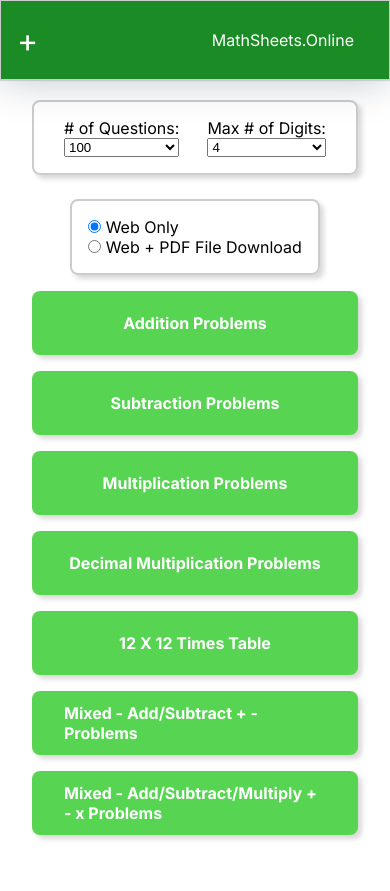
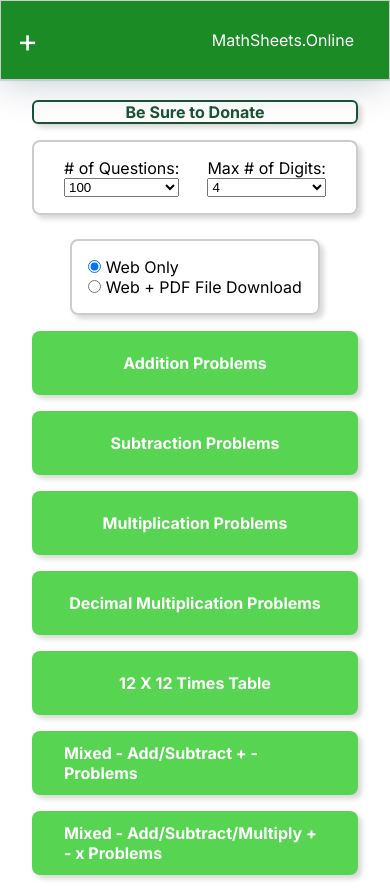
Before and after one commit to philscottcanada/math-work, a Next.js app: page / in a window 390 px wide. Before the commit the page ends 851 px from the top, so only its background shows below. Built offline with nearby package versions, Linux system fonts and the light colour scheme.

Commit message:
Added a Donation Button to the front page of the mobile query view.

```diff
--- a/app/app.css
+++ b/app/app.css
@@ -3,6 +3,22 @@
     display: flex;
     flex-direction: column;
     justify-content: center;
+}
+.page__donate-message{
+    color: var(--font-dark-green);
+    text-align: center;
+    margin-bottom: 1rem;
+    font-weight: bold;
+    border: var(--font-dark-green) 2px solid;
+    border-radius: 6px;
+    box-shadow: 4px 4px 5px rgba(0, 0, 0, .15);
+}
+.page__donate-message:hover{
+    scale: 1.02
+}
+.page__donate-message:active{
+    background-color: var(--font-dark-green);
+    color: white;
 }
 
 .container-options {
@@ -58,3 +74,9 @@
     box-shadow: 4px 4px 5px rgba(0, 0, 0, .15);
     padding: 1rem;
 }
+
+@media (min-width:720px){
+    .page__donate-message{
+        display: none;
+    }
+}
--- a/app/page.js
+++ b/app/page.js
@@ -12,6 +12,7 @@ export default function Home() {
   return (
     <div>
       <div className="page-container">
+        <Link className="page__donate-message" href={'/donate'}>Be Sure to Donate</Link>
         <div className="container-options">
           <div className="questions-container">
             <label htmlFor="quests"># of Questions: </label>
```
